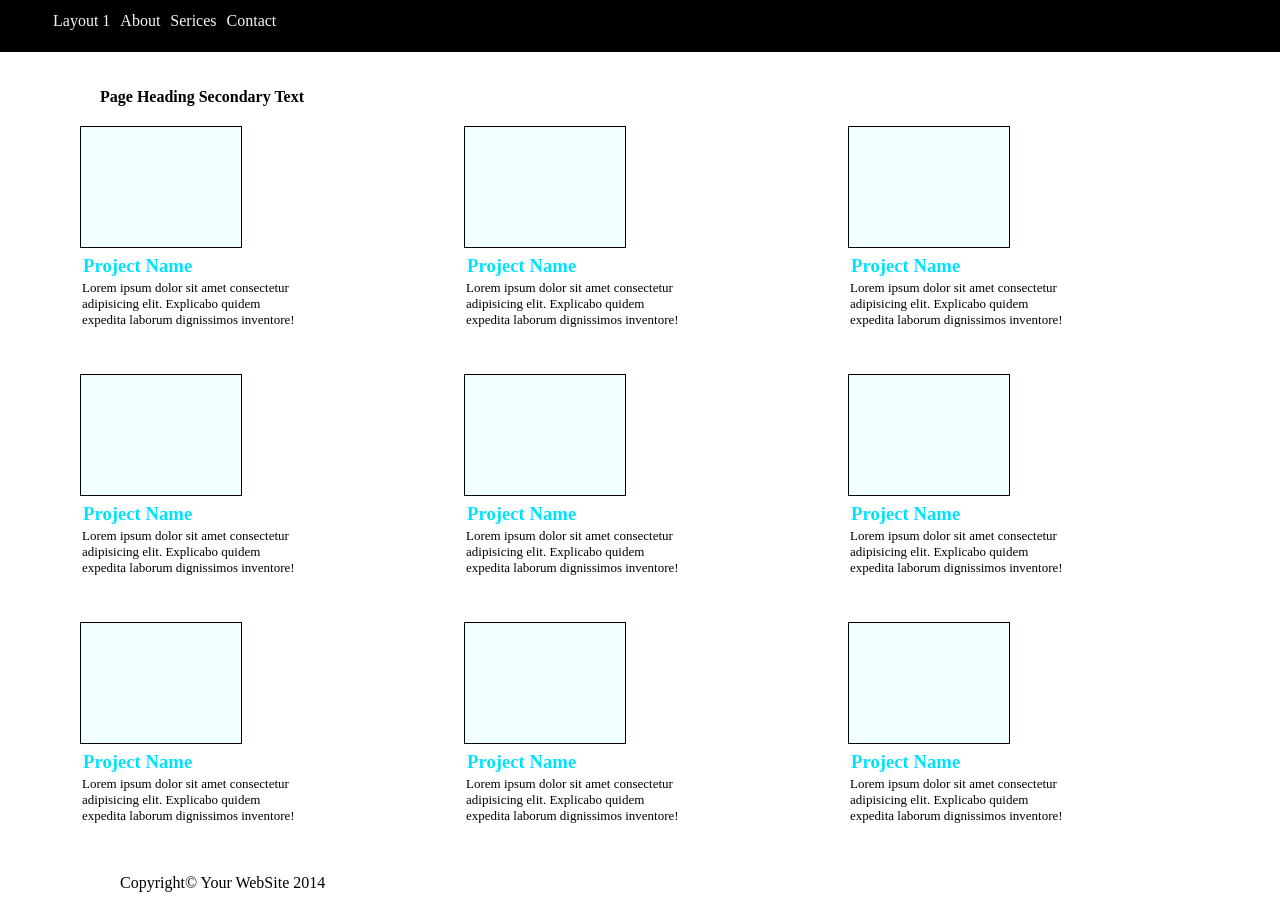
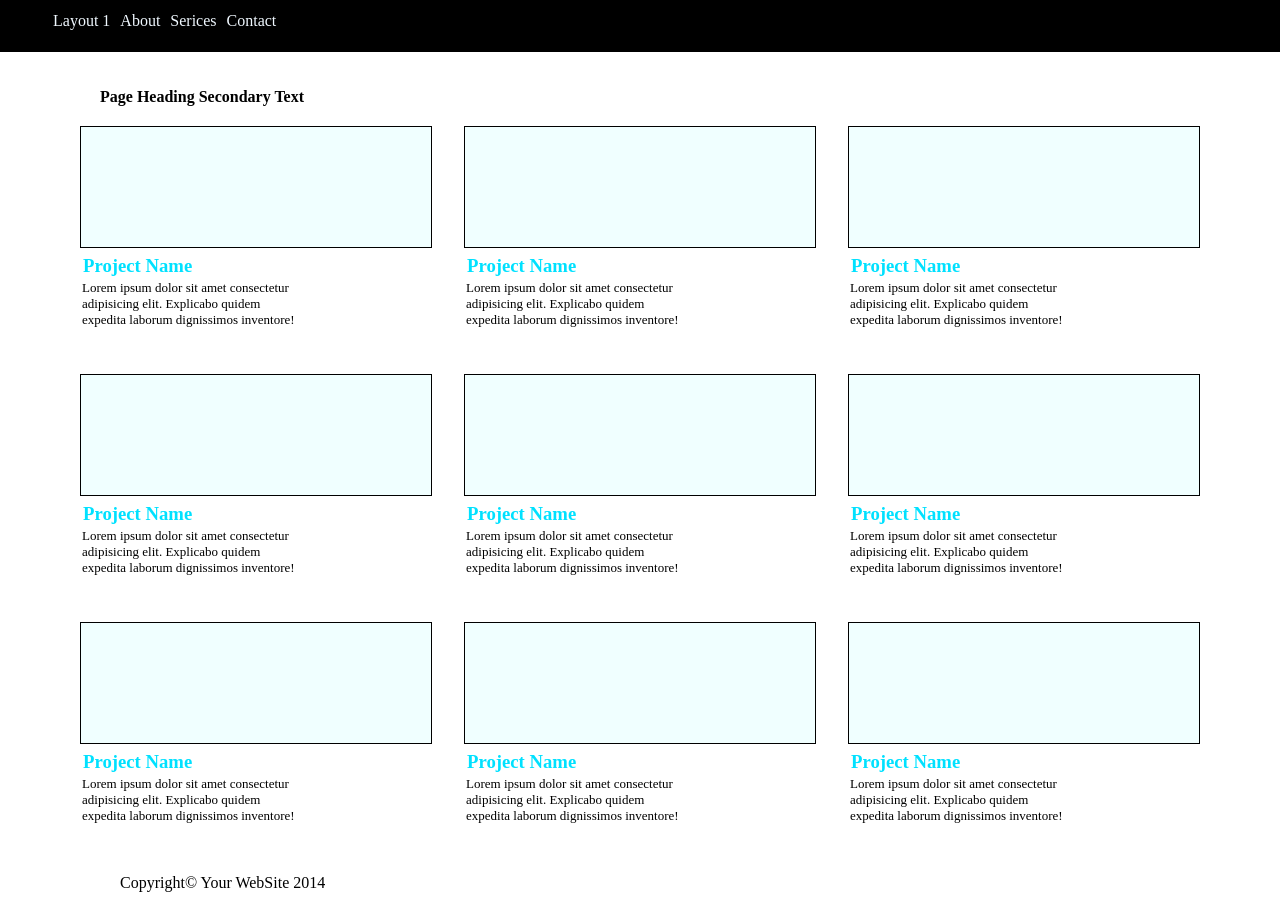
Before and after one commit to AmitPaswan18/layout-1, a plain HTML site: page index.html in a window 1280 px wide. Drawn offline with Linux system fonts and the light colour scheme.

Commit message:
box size fix

```diff
--- a/index.html
+++ b/index.html
@@ -33,7 +33,7 @@
 
         .card{
             height: 120px;
-            width: 160px;
+            width: 350px;
             border: 1px solid black;
             background-color: azure;
             font-size: small;
```
